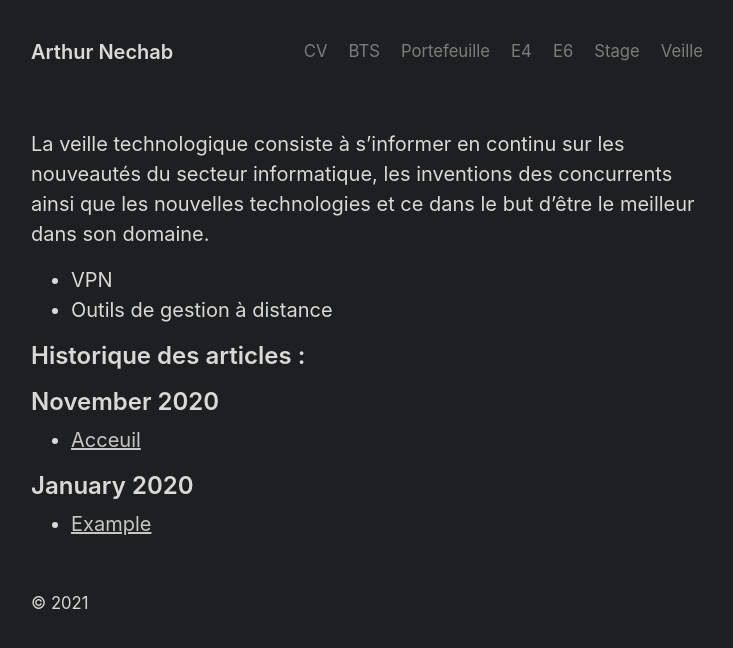
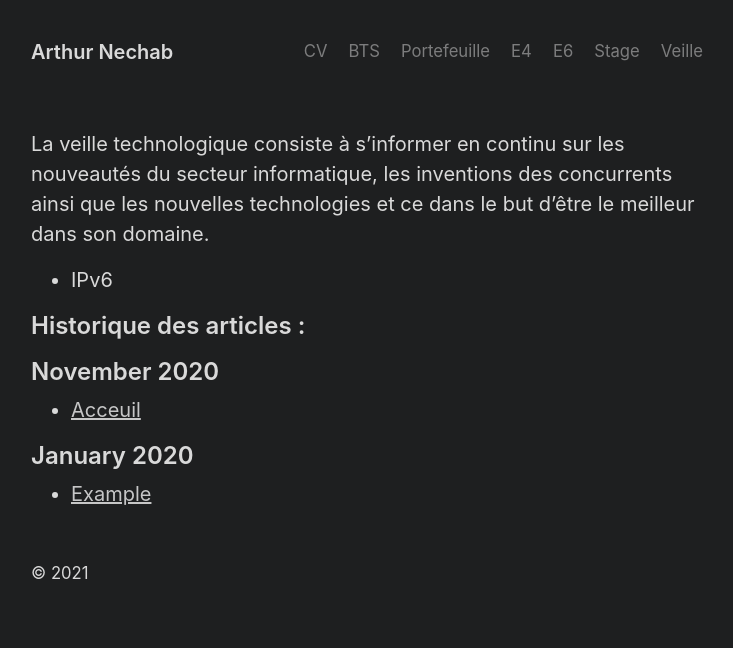
Before and after one commit to arthur-nechab/portfolio, a Jekyll site: the page built from veille.md, in a window 1280 px wide. Shown: the top 648 px of the page, without its empty margins (273-1006 px from the left). Built offline with Jekyll 4.4.1, drawn with Linux system fonts in a browser that asks for light colours.

Commit message:
Update veille.md

```diff
--- a/veille.md
+++ b/veille.md
@@ -5,8 +5,7 @@ title: Veille
 
 La veille technologique consiste à s'informer en continu sur les nouveautés du secteur informatique, les inventions des concurrents ainsi que les nouvelles technologies et ce dans le but d'être le meilleur dans son domaine.
 
-- VPN
-- Outils de gestion à distance
+- IPv6
 
 ## Historique des articles :
 
```
